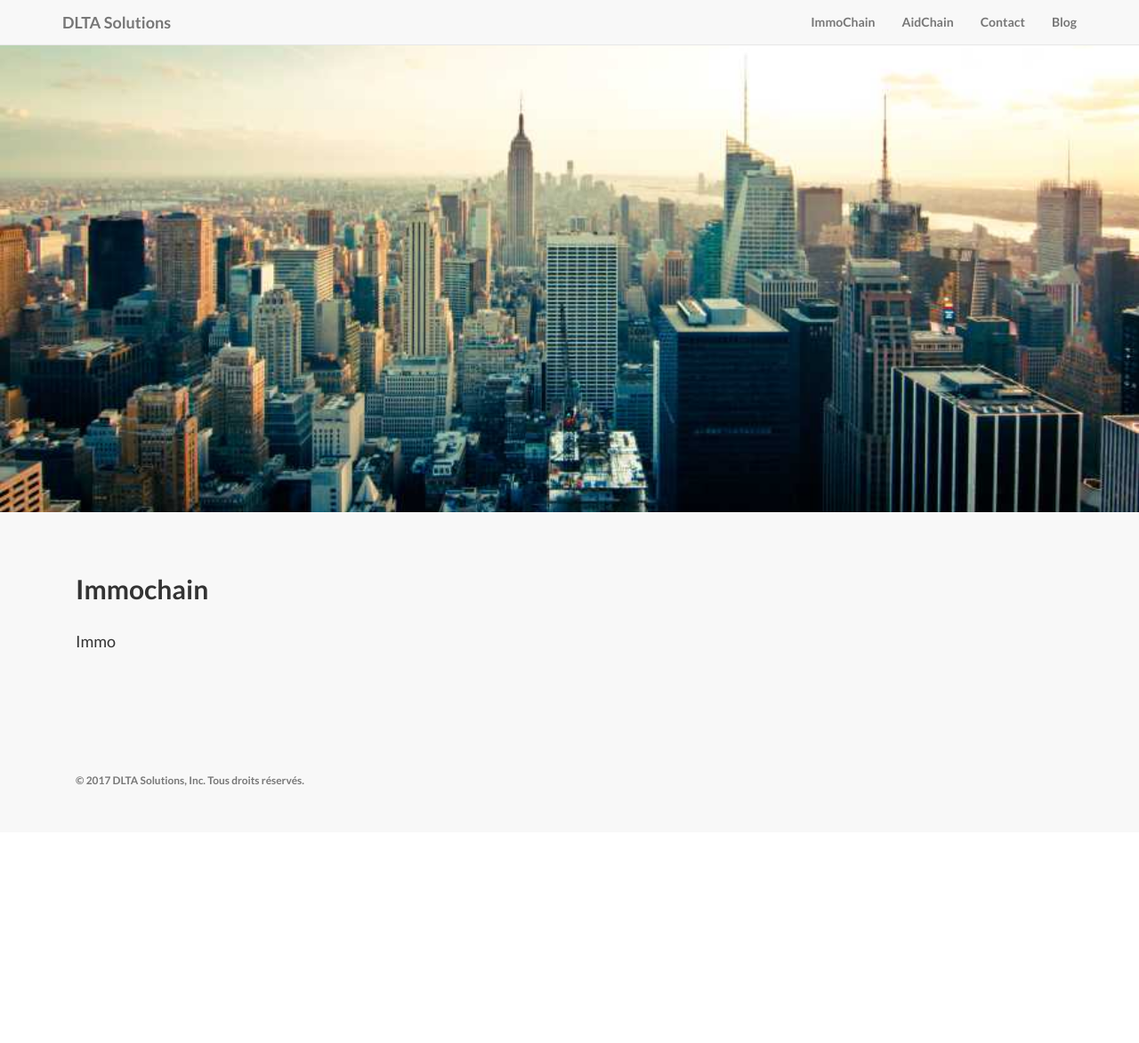
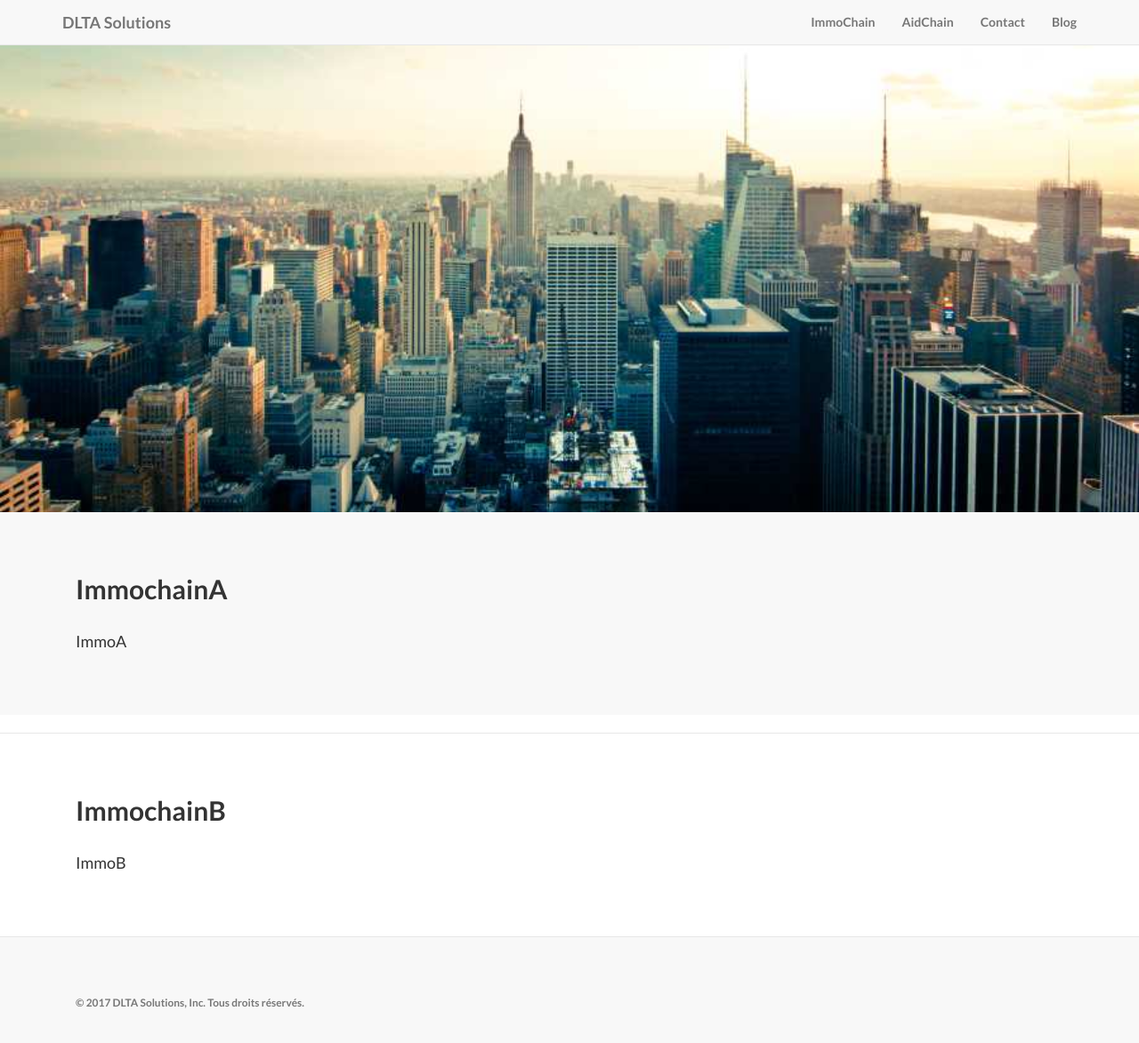
Before and after one commit to dltasolutions/dltasolutions.github.io, a Jekyll site: the page built from index.html, in a window 1280 px wide and 1186 px high. Shown: the top 1173 px of the window at 89% size. Built offline with Jekyll 4.4.1, drawn with Linux system fonts in a browser that asks for light colours.

Commit message:
Update index.html

```diff
--- a/index.html
+++ b/index.html
@@ -6,8 +6,18 @@ layout: home
 <div class="content-section-a">
   <div class="container">
     <div class="col-lg-5 col-sm-6">
-      <h2 class="section-heading">Immochain</h2>
-      <div class="lead">Immo</div>
+      <h2 class="section-heading">ImmochainA</h2>
+      <div class="lead">ImmoA</div>
     </div>
   </div>
 </div>
+
+<br>
+<div class="content-section-b">
+  <div class="container">
+    <div class="col-lg-5 col-sm-6">
+      <h2 class="section-heading">ImmochainB</h2>
+      <div class="lead">ImmoB</div>
+    </div>
+  </div>
+</div>
```
